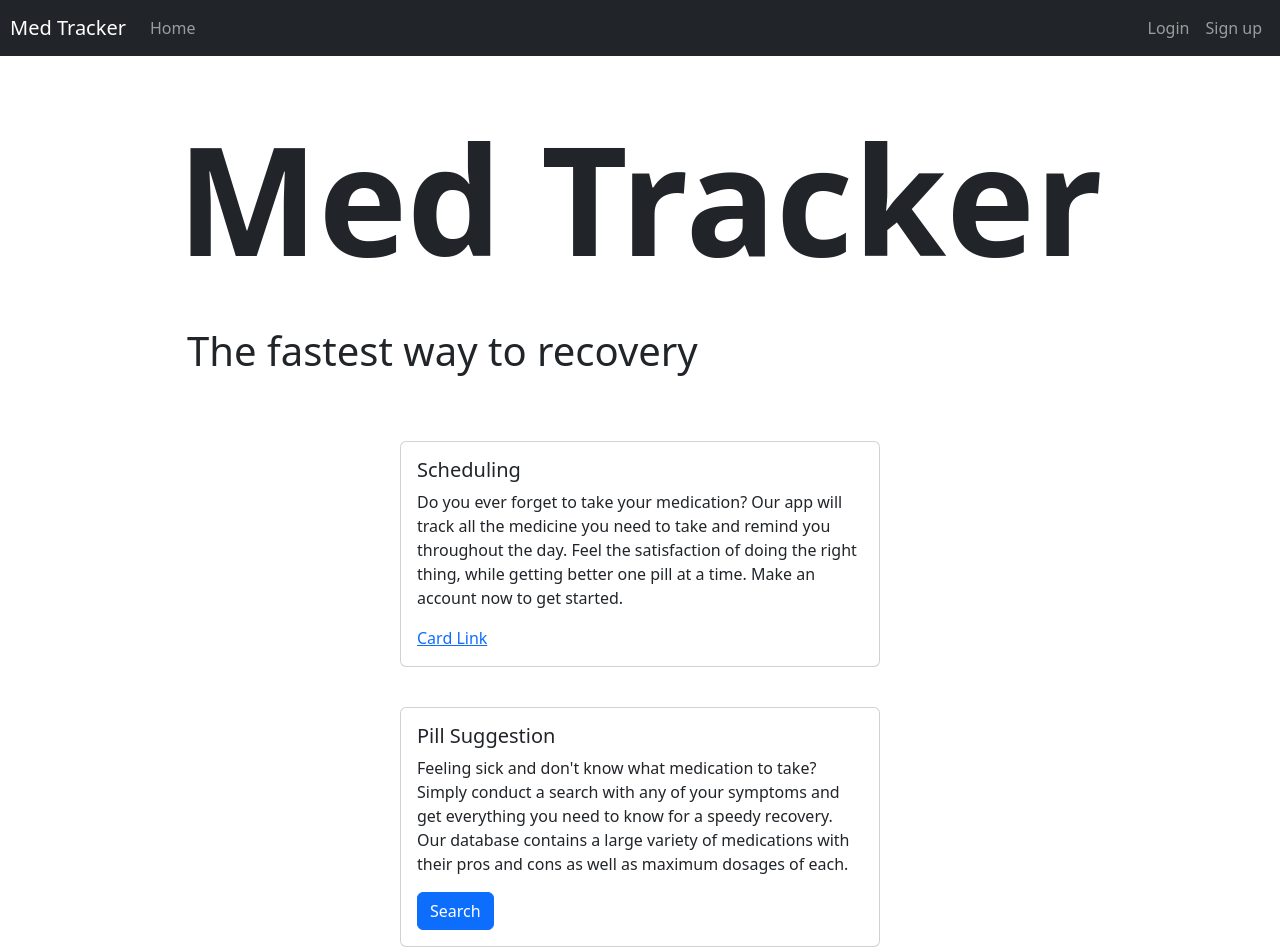
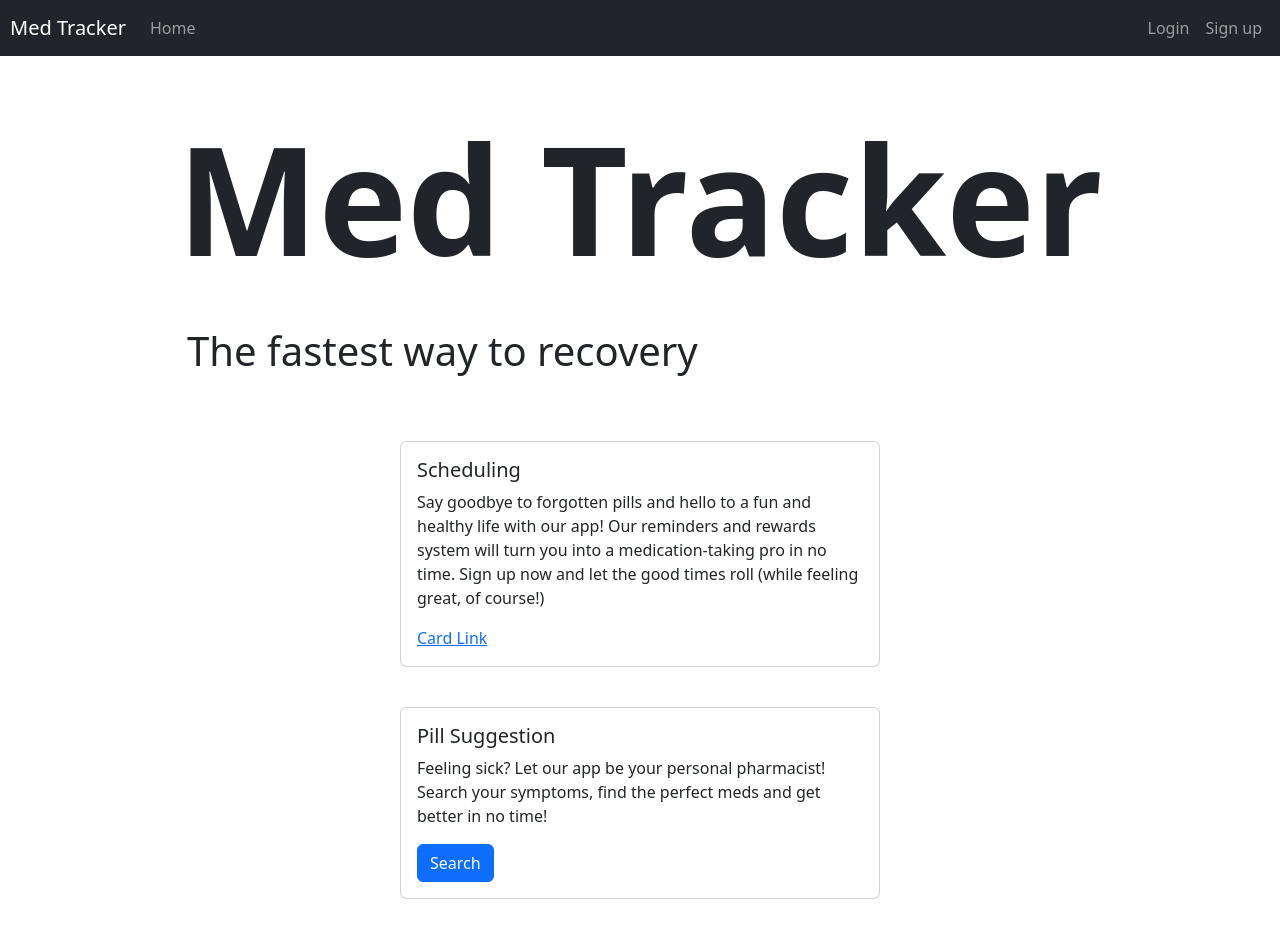
Before and after one commit to fool1280/med-track, a React (Create React App) app in the folder med-track/: page / in a window 1280 px wide. Shown: the top 952 px of the page. After the commit the page ends 919 px from the top, so only its background shows below. Built offline with nearby package versions, Linux system fonts and the light colour scheme.

Commit message:
add useEffect

```diff
--- a/med-track/src/App.js
+++ b/med-track/src/App.js
@@ -4,7 +4,7 @@ import Container from "react-bootstrap/Container";
 import Nav from "react-bootstrap/Nav";
 import Navbar from "react-bootstrap/Navbar";
 import Card from "react-bootstrap/Card";
-import React, { useState } from "react";
+import React, { useEffect, useState } from "react";
 import Button from "react-bootstrap/Button";
 import Modal from "react-bootstrap/Modal";
 
@@ -15,11 +15,12 @@ function ModalForPill() {
     const handleClose = () => setShow(false);
     const handleShow = () => setShow(true);
     const handleChange = (event) => {
-        console.log("Input", event.target.value);
         setQuerySearch(event.target.value);
-        console.log(querySearch);
     };
 
+    useEffect(() => {
+        console.log("Query: ", querySearch);
+    }, [querySearch]);
     return (
         <>
             <Button variant="primary" onClick={handleShow}>
@@ -31,11 +32,15 @@ function ModalForPill() {
                     <Modal.Title>List of common mediciations</Modal.Title>
                 </Modal.Header>
                 <Modal.Body>
-                    <input
-                        type={"text"}
-                        value={querySearch}
-                        onChange={handleChange}
-                    />
+                    <p>
+                        Search query:
+                        <input
+                            type={"text"}
+                            value={querySearch}
+                            onChange={handleChange}
+                            placeholder={"Symptoms, name, etc..."}
+                        />
+                    </p>
                     <div>Woohoo, you're reading this text in a modal!</div>
                 </Modal.Body>
                 <Modal.Footer>
@@ -91,12 +96,12 @@ function App() {
                             <Card.Body>
                                 <Card.Title>Scheduling</Card.Title>
                                 <Card.Text>
-                                    Do you ever forget to take your medication?
-                                    Our app will track all the medicine you need
-                                    to take and remind you throughout the day.
-                                    Feel the satisfaction of doing the right
-                                    thing, while getting better one pill at a
-                                    time. Make an account now to get started.
+                                    Say goodbye to forgotten pills and hello to
+                                    a fun and healthy life with our app! Our
+                                    reminders and rewards system will turn you
+                                    into a medication-taking pro in no time.
+                                    Sign up now and let the good times roll
+                                    (while feeling great, of course!)
                                 </Card.Text>
                                 <Card.Link href="#">Card Link</Card.Link>
                             </Card.Body>
@@ -108,13 +113,9 @@ function App() {
                             <Card.Body>
                                 <Card.Title>Pill Suggestion</Card.Title>
                                 <Card.Text>
-                                    Feeling sick and don't know what medication
-                                    to take? Simply conduct a search with any of
-                                    your symptoms and get everything you need to
-                                    know for a speedy recovery. Our database
-                                    contains a large variety of medications with
-                                    their pros and cons as well as maximum
-                                    dosages of each.
+                                    Feeling sick? Let our app be your personal
+                                    pharmacist! Search your symptoms, find the
+                                    perfect meds and get better in no time!
                                 </Card.Text>
                                 <ModalForPill />
                             </Card.Body>
```
